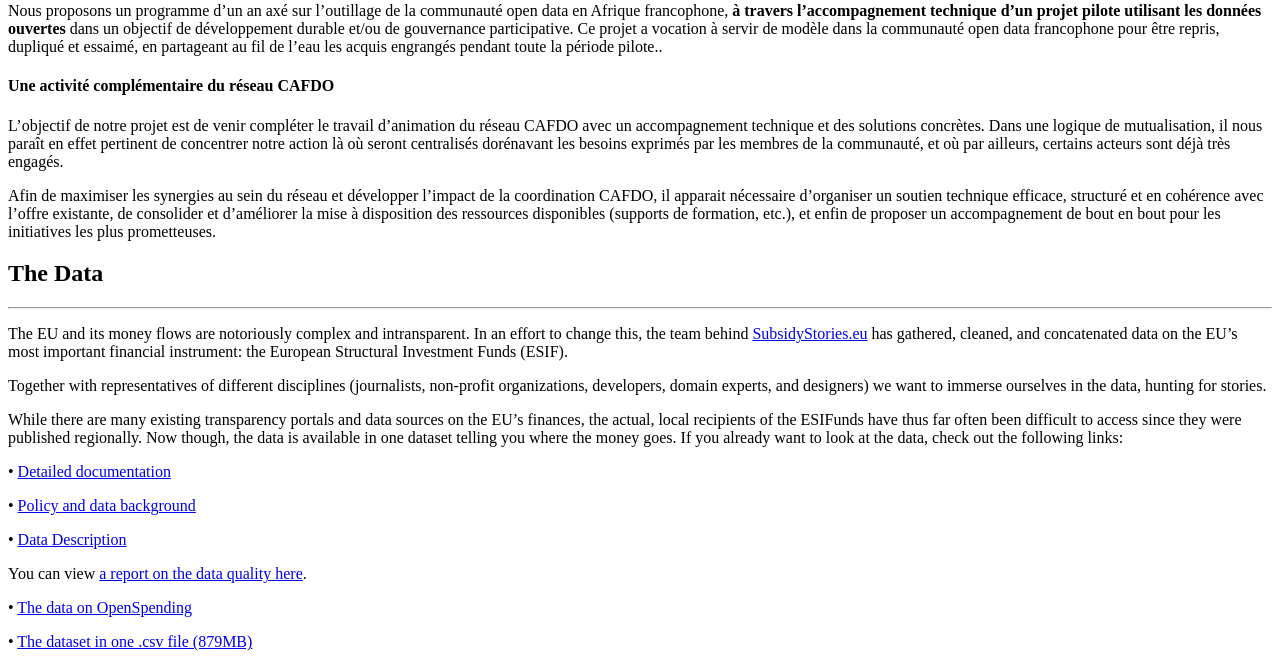
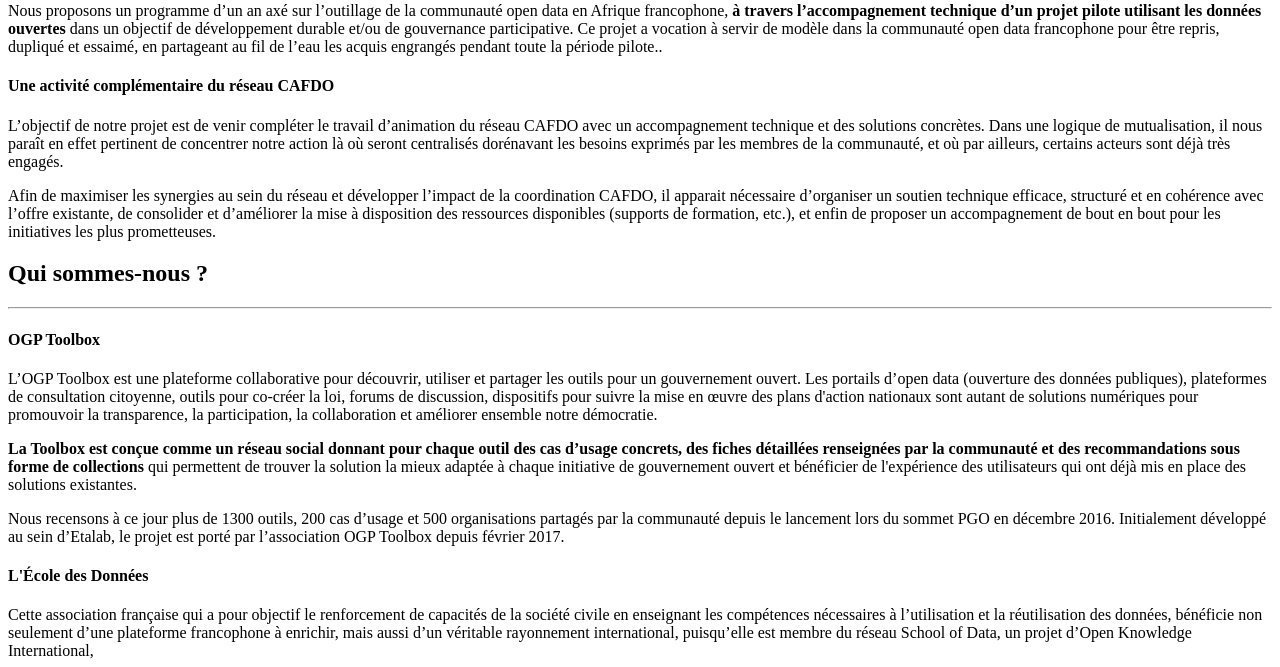
Before and after one commit to ogptoolbox/aap, a Jekyll site: the page built from index.html, in a window 1280 px wide and 1400 px high, scrolled down 840 px. Shown: the top 667 px of the window. Built offline with Jekyll 4.4.1, drawn with Linux system fonts in a browser that asks for light colours; some of the changed text lies outside the part shown.

Commit message:
Replace thedata.html with brand new content

```diff
--- a/_includes/thedata.html
+++ b/_includes/thedata.html
@@ -4,43 +4,26 @@
             <div class="row">
 
                 <div class="col-lg-12 text-center">
-                    <h2>The Data</h2>
+                    <h2>Qui sommes-nous ?</h2>
                     <hr class="star-light">
                 </div>
             </div>
             <div class="row">
                 <div class="col-lg-4 col-lg-offset-2">
-                    <p>The EU and its money flows are notoriously complex and intransparent. In an effort to change this, the team behind <a href="http://subsidystories.eu">SubsidyStories.eu</a> has gathered, cleaned, and concatenated data on the EU’s most important financial instrument: the European Structural Investment Funds (ESIF).</p>
-                    <p>Together with representatives of different disciplines (journalists, non-profit organizations, developers, domain experts, and designers) we want to immerse ourselves in the data, hunting for stories.
-                    </p>
-                    <p>
-                    While there are many existing transparency portals and data sources on the EU’s finances, the actual, local recipients of the ESIFunds have thus far often been difficult to access since they were published regionally. Now though, the data is available in one dataset telling you where the money goes. If you already want to look at the data, check out the following links:</p>
-                    <p>• <a href="https://github.com/os-data/eu-structural-funds/raw/master/documentation/subsidyreport%20-%20methodology.pdf">Detailed documentation</a></p>
-                    <p>• <a href="https://github.com/os-data/eu-structural-funds/raw/master/documentation/subsidyreport%20-%20policy%20and%20data.pdf">Policy and data background</a></p>
-                    <p>• <a href="https://github.com/os-data/eu-structural-funds/raw/master/documentation/subsidyreport%20-%20dataset%20descriptions.pdf ">Data Description</a></p>
-                    <p>You can view <a href="http://openbudgets.eu/assets/resources/Report-OpenBudgets-ESIF%20Data-Quality-Index.pdf"> a report on the data quality here</a>.</p>
-                    <p>• <a href="https://next.openspending.org/viewer/6018ab87076187018fc29c94a68a3cd2:eu-esif-funds-beneficiaries-2000-2020-full?lang=en">The data on OpenSpending</a> </p>
-                    <p>• <a href="http://datastore.openspending.org/6018ab87076187018fc29c94a68a3cd2/eu-esif-funds-beneficiaries-2000-2020-full/data/eu-esif-funds-beneficiaries-2007-2020-full.csv">The dataset in one .csv file (879MB)</a></p>
+                    <h4>OGP Toolbox</h4>
+                    <p>L’OGP Toolbox est une plateforme collaborative pour découvrir, utiliser et partager les outils pour un gouvernement ouvert. Les portails d’open data (ouverture des données publiques), plateformes de consultation citoyenne, outils pour co-créer la loi, forums de discussion, dispositifs pour suivre la mise en œuvre des plans d'action nationaux sont autant de solutions numériques pour promouvoir la transparence, la participation, la collaboration et améliorer ensemble notre démocratie.</p>
 
+                    <p><b>La Toolbox est conçue comme un réseau social donnant pour chaque outil des cas d’usage concrets, des fiches détaillées renseignées par la communauté et des recommandations sous forme de collections</b> qui permettent de trouver la solution la mieux adaptée à chaque initiative de gouvernement ouvert et bénéficier de l'expérience des utilisateurs qui ont déjà mis en place des solutions existantes.</p>
+
+                    <p>Nous recensons à ce jour plus de 1300 outils, 200 cas d’usage et 500 organisations partagés par la communauté depuis le lancement lors du sommet PGO en décembre 2016. Initialement développé au sein d’Etalab, le projet est porté par l’association OGP Toolbox depuis février 2017.</p>
                 </div>
                 <div class="col-lg-4">
                     <div>
-
-                    <p>
-                    <i>The quality (and thus the level of transparency) of the data varies greatly across the EU member states:</i>
-                    </p>
+                    <h4>L'École des Données</h4>
+                    <p>Cette association française qui a pour objectif le renforcement de capacités de la société civile en enseignant les compétences nécessaires à l’utilisation et la réutilisation des données, bénéficie non seulement d’une plateforme francophone à enrichir, mais aussi d’un véritable rayonnement international, puisqu’elle est membre du réseau School of Data, un projet d’Open Knowledge International,</p>
+                    <p>Au fil des années de pratique, l’École des Données a mis en place une méthodologie d’apprentissage à la donnée au travers d’ateliers, mais aussi de modules de cours présentiels ou en ligne. L’École des Données s’appuie également sur un réseau de personnes disponibles à la formation sur différents aspects de l’open data : licences, standards, communs numériques, fondamentaux, etc.</p>
                     </div>
-                    <p>
-                    <img src="/img/data-ranking.png">
-                    </p><p class="small">(Image taken from the <a href="http://openbudgets.eu/assets/resources/Report-OpenBudgets-ESIF%20Data-Quality-Index.pdf">ESIF data quality report</a>.)
-                    </p>
                 </div>
-            </div>
-            <!--<div class="col-lg-8 col-lg-offset-2 text-center">
-                <a href="http://openbudgets.eu/assets/resources/Report-OpenBudgets-ESIF%20Data-Quality-Index.pdf"
-                   class="btn btn-lg btn-outline">
-                    <i class="fa fa-download"></i> ESIF Data Quality Report
-                </a>-->
             </div>
         </div>
     </section>
```
